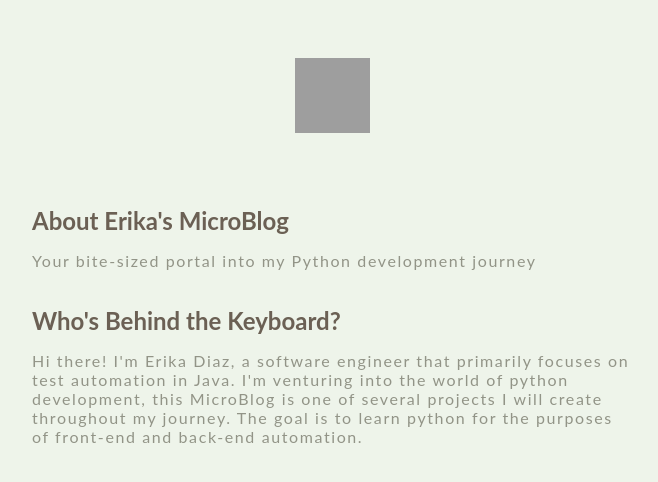
After one commit to ErikaItzelDiaz/microBlog, a Flask app: page /about/ in a window 1280 px wide. The commit adds this page. Shown: the top 482 px of the page, without its empty margins (308-966 px from the left). Run offline with Flask 3, Linux system fonts and the light colour scheme; grey boxes are pictures that could not be loaded.

Commit message:
Added about and comingSoon page

```diff
--- a/app.py
+++ b/app.py
@@ -25,7 +25,15 @@ def create_app():
             for entry in app.db.entries.find({})
         ]
         return render_template("home.html",entries=entries_with_date)
+    @app.route("/calendar/")
+    def calendar():
+        return render_template("comingSoon.html")
+    @app.route("/about/")
+    def about():
+        return render_template("about.html")
+
     return app
+
 
 app = create_app()
 
--- /dev/null
+++ b/static/css/aboutStyle.css
@@ -0,0 +1,35 @@
+:root {
+    --walnut-brown: #6b6054;
+    --battleship-gray: #929487;
+    --ash-gray: #a1b0ab;
+    --tea-green: #c3dac3;
+    --nyanza: #d5ecd4;
+    --mint-cream: #eef4ea;
+}
+html{
+    font-family: Lato, sans-serif;
+    background-color: var(--mint-cream);
+}
+.navbar{
+    padding: 50px;
+    text-align: center;
+}
+.navbar__logo{
+    width: 75px;
+    height: 75px;
+}
+.content{
+    margin-left: auto;
+    margin-right: auto;
+    width: 600px;
+    display: flex;
+    flex-direction: column;
+}
+.content__title{
+    color: var(--walnut-brown);
+    margin-bottom: 0;
+}
+.content__text{
+    color: var(--battleship-gray);
+    letter-spacing: 0.1rem;
+}
--- /dev/null
+++ b/templates/about.html
@@ -0,0 +1,37 @@
+<!DOCTYPE html>
+<html lang="en">
+
+	<head>
+	    <meta charset="UTF-8">
+	    <meta name="viewport" content="width=device-width, initial-scale=1.0">
+	    <title>About Erika Diaz's Python Micro Blog</title>
+		<link rel="icon" href="/static/logo.ico" type="image/x-icon">
+	    <link rel="stylesheet" href="/static/css/aboutStyle.css">
+	</head>
+
+	<body>
+		<header class="navbar">
+			<div class="navbar__brand">
+				<a class="navbar__link" href="/">
+					<img class="navbar__logo" src="/static/logo.svg" alt="Visit MicroBlog">
+				</a>
+			</div>
+		</header>
+
+	    <section class="content">
+	        <h1 class="content__title">About Erika's MicroBlog</h1>
+	        <p class="content__text">Your bite-sized portal into my Python development journey</p>
+	    </section>
+
+	    <section class="content">
+	        <h2 class="content__title">Who's Behind the Keyboard?</h2>
+	        <p class="content__text">
+		        Hi there! I'm Erika Diaz, a software engineer that primarily focuses on test automation in Java.
+		        I'm venturing into the world of python development, this MicroBlog is one of several projects I will
+		        create throughout my journey. The goal is to learn python for the purposes of front-end and back-end automation.
+	        </p>
+	    </section>
+
+	</body>
+
+</html>
```
Also changed, not shown: static/css/comingSoonStyle.css (added, +33 -0 lines), templates/comingSoon.html (added, +28 -0 lines), templates/home.html (+4 -4 lines).
